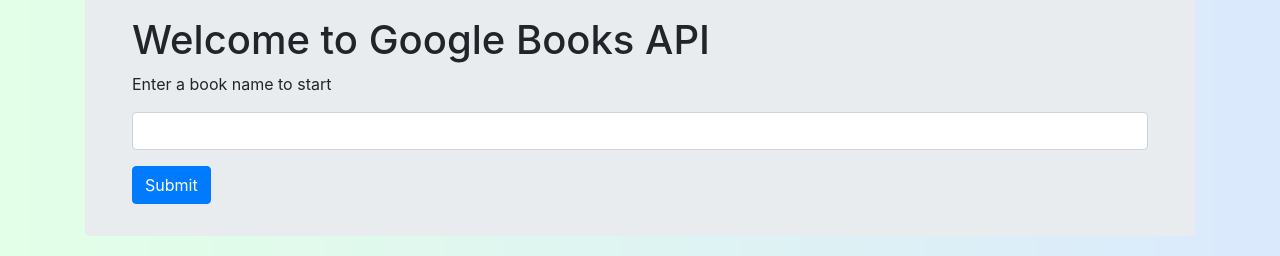
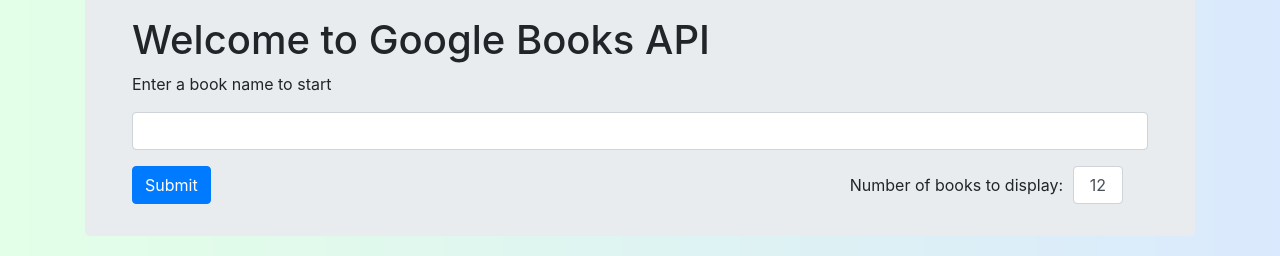
Before and after one commit to vkpati20/Bookstore-API, a React (Create React App) app: page / in a window 1280 px wide. Shown: the top 256 px of the page. Built offline with nearby package versions, Linux system fonts and the light colour scheme; no server answers.

Commit message:
Added number of books user can enter

```diff
--- a/src/components/Search.js
+++ b/src/components/Search.js
@@ -11,12 +11,18 @@ const API_key = {
 export default class Search extends React.Component{
     state={
         bookName: '',
+        numBooks: 12,
         results: []
     }
 
-    handleChange = e =>{
+    handleTitleChange = e =>{
         this.setState({
             bookName: e.target.value
+        })
+    }
+    handleBooksChange = e =>{
+        this.setState({
+            numBooks: e.target.value
         })
     }
 
@@ -25,15 +31,18 @@ export default class Search extends React.Component{
         if(this.state.bookName.length === 0){
             alert("enter a book name");
         }
+        else if(this.state.numBooks < 1 || this.state.numBooks > 40 ){
+            alert("Number of books should be between 1 and 40");
+        }
 
         else{
-            axios.get(`${API_key.base}${this.state.bookName}&key=${API_key.key}&maxResults=12`)
+            axios.get(`${API_key.base}${this.state.bookName}&key=${API_key.key}&maxResults=${this.state.numBooks}`)
                 .then(res =>{
                     this.setState({results:res.data.items});
-                    console.log(`${API_key.base}${this.state.bookName}&key=${API_key.key}&maxResults=12`);
+                    console.log(`${API_key.base}${this.state.bookName}&key=${API_key.key}&maxResults=${this.state.numBooks}`);
                 })
                 .catch(err=>{
-                    console.log(`${API_key.base}${this.state.bookName}&key=${API_key.key}&maxResults=12`);
+                    console.log(`${API_key.base}${this.state.bookName}&key=${API_key.key}&maxResults=${this.state.numBooks}`);
 
                     console.log("Error!")
                     console.log(err);
@@ -51,11 +60,15 @@ export default class Search extends React.Component{
                             <h1>Welcome to Google Books API</h1>
                             <p>Enter a book name to start</p>
                             <form onSubmit={this.handleSubmit}>
-                                <div className="form-group">
-                                    <input className="form-control" type="text" name="bookName" value = {this.state.bookName} onChange={this.handleChange}/>
+                                <div className="form-group one">
+                                    <input className="form-control" type="text" name="bookName" value = {this.state.bookName} onChange={this.handleTitleChange}/>
                                 </div>
-                                <div className="form-group">
+                                <div className="form-group two">
                                     <button type="submit" className="btn btn-primary btn-md">Submit</button>
+                                    <div className="numBooks">
+                                        <label>Number of books to display: </label>
+                                        <input className="form-control" type="text" name="numBooks" value={this.state.numBooks} onChange={this.handleBooksChange} maxlength="2"/>
+                                    </div>
                                 </div>
                             </form>
                         </div>
--- a/src/stylesheets/Search.css
+++ b/src/stylesheets/Search.css
@@ -9,6 +9,16 @@ html, body, #root{
 
 form input{
   margin-right: 25px;
+}
+.numBooks{
+  float: right;
+}
+
+.form-group.two input{
+  margin-left: 10px;
+  display: inline-block;
+  width: 50px;
+  text-align: center;
 }
 .content{
   display: flex;
```
